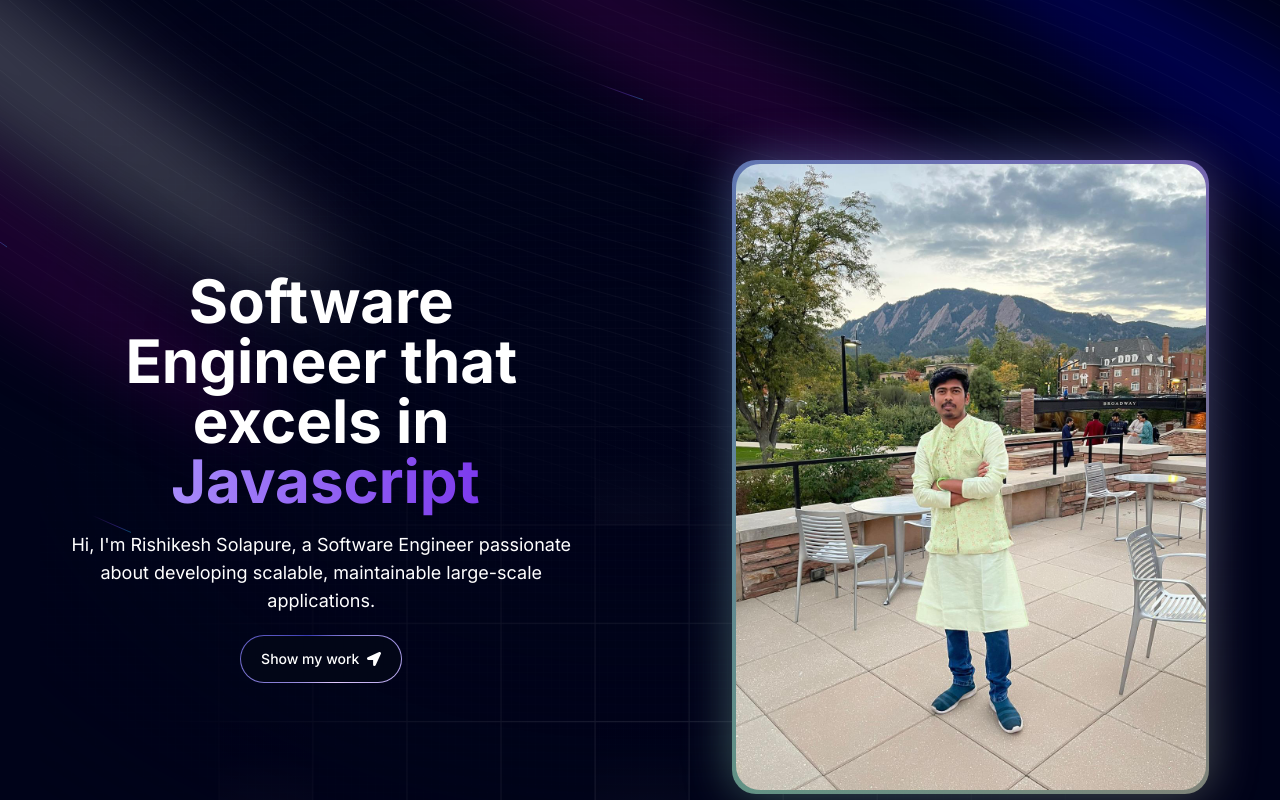
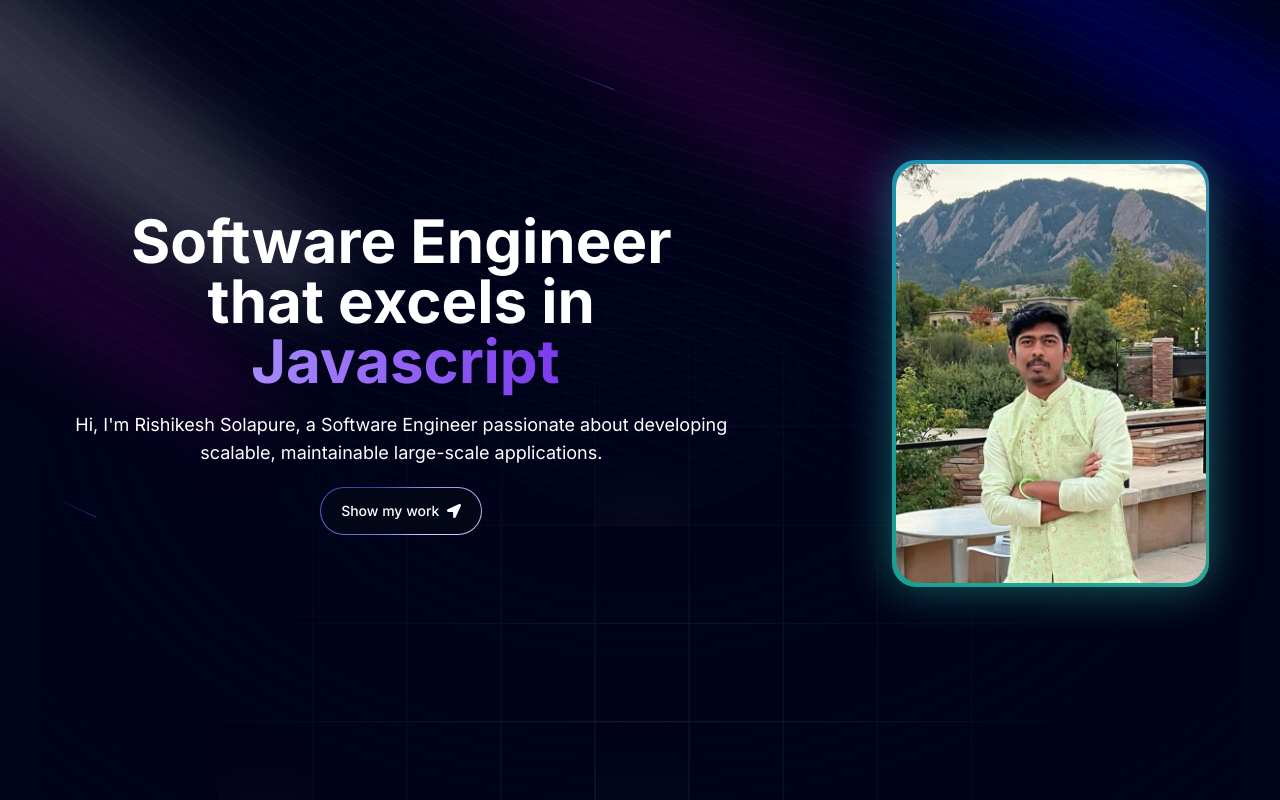
Before and after one commit to Rishiii7/portfolio, a Next.js app: page / in a window 1280 px wide. Shown: the top 800 px of the page. Built offline with nearby package versions, Linux system fonts and the light colour scheme.

Commit message:
fix: photo image

```diff
--- a/components/Hero.tsx
+++ b/components/Hero.tsx
@@ -53,10 +53,10 @@ const Hero = () => {
             <div className='mt-10 md:mt-0'>
             <BackgroundGradient >
               <Image
-                src={"/photo1.jpeg"}
+                src={"/photo.jpeg"}
                 alt='logo'
-                width={1000}
-                height={1000}
+                width={500}
+                height={500}
                 className='rounded-3xl'
               />
               </BackgroundGradient>
```
Also changed, not shown: public/photo.jpeg (added).
